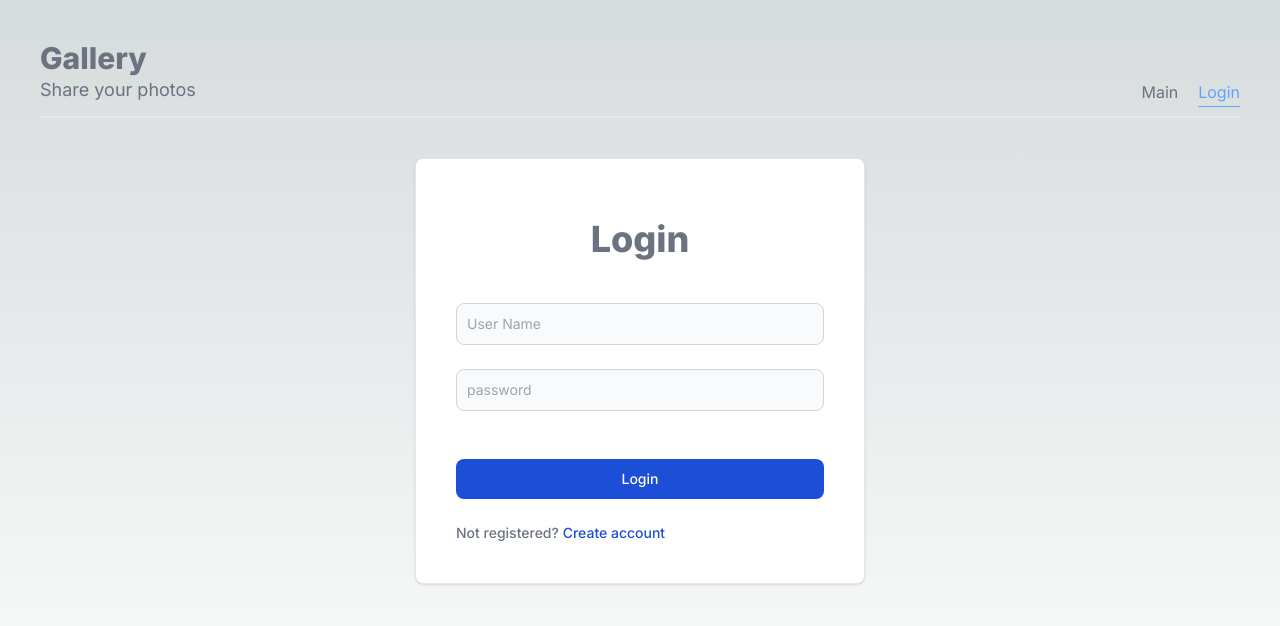
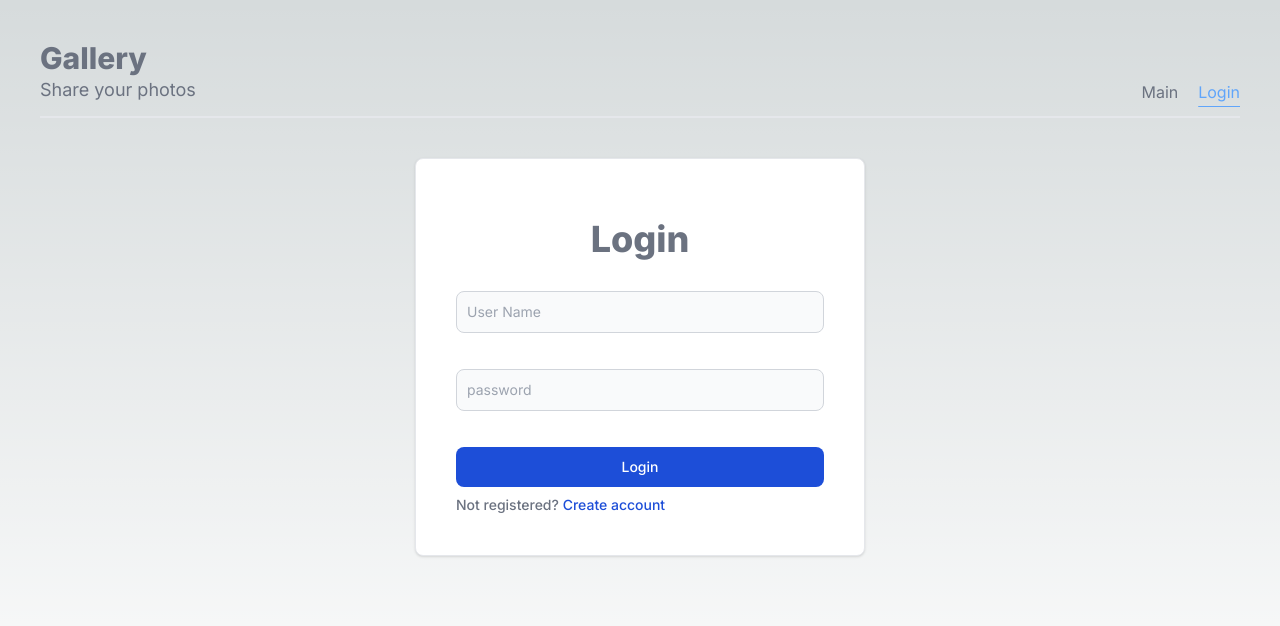
Before and after one commit to 5121eun/gallery_front, a Next.js app: page /account/login in a window 1280 px wide. Shown: the top 626 px of the page. Built offline with nearby package versions, Linux system fonts and the light colour scheme.

Commit message:
update login

```diff
--- a/app/ui/account/login/loginform.tsx
+++ b/app/ui/account/login/loginform.tsx
@@ -35,15 +35,13 @@ export default function LoginForm() {
     return (
         <Container className="flex w-450">
             <Title>{LOGIN_TITLE}</Title>
-            <form className="space-y-6 w-full" onSubmit={handleSubmit((params: any) => requestLogin(params))}>
+            <form className="space-y-2 w-full" onSubmit={handleSubmit((params: any) => requestLogin(params))}>
                 <Input placeholder="User Name" inputRef={register('username').ref} {...register('username')}
                     message={errors.username?.message?.toString()}
                     status={errors.username == undefined? undefined : false}/>
                 <Input type="password" placeholder="password" inputRef={register('password').ref} {...register('password')}
-                    message={errors.password?.message?.toString()}
+                    message={errors.password != undefined? String(errors.password.message) : response.length > 0? response : undefined}
                     status={errors.password == undefined? undefined : false} />
-
-                <p>{response}</p>
                 <Button type="submit" className="w-full">{LOGIN_TITLE}</Button>
                 <div className="text-sm font-medium">
                     Not registered? <a href="/account/join" className="text-blue-700 hover:underline dark:text-blue-500">Create account</a>
--- a/app/ui/input.tsx
+++ b/app/ui/input.tsx
@@ -9,7 +9,7 @@ interface InputProps extends React.InputHTMLAttributes<HTMLInputElement> {
 
 export default function Input({ status, message, inputRef, className, ...rest}: InputProps) {
     return (
-        <div className='mt-3 mb-5'>
+        <div className=''>
             <input
                 ref={inputRef}
                 {...rest}
@@ -23,12 +23,12 @@ export default function Input({ status, message, inputRef, className, ...rest}:
                 )}
             />
             <p id="message" className={clsx(
-                'mt-2 text-sm text-gray-500 dark:text-gray-400',
+                'flex-none mt-2 text-sm text-gray-500 dark:text-gray-400',
                 {
                     'text-green-600 dark:text-green-500': status === true,
                     'text-red-600 dark:text-red-500': status === false
                 }
-            )}>{message}</p>
+            )}>{message != undefined? message : "\u00A0"}</p>
         </div>
     )
 }
```
